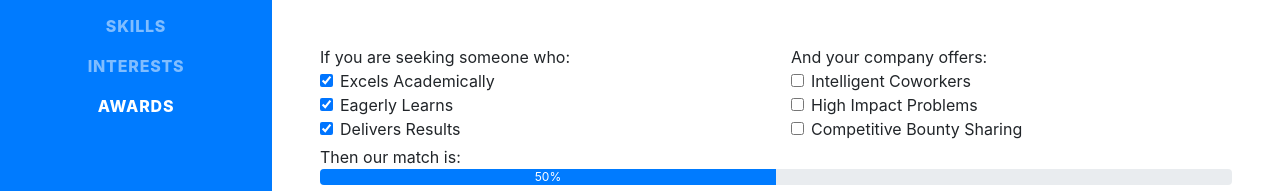
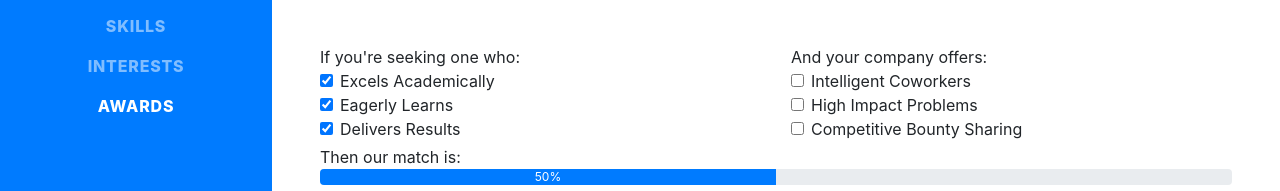
Before and after one commit to xiankaing/xiankaing.github.io, a website with bundled scripts: page index.html in a window 1280 px wide. Shown: the part 486-677 px from the top of the page. Built offline with nearby package versions, Linux system fonts and the light colour scheme; a web font is replaced by a local one.

Commit message:
adjust wording to fit in sm

```diff
--- a/index.html
+++ b/index.html
@@ -91,7 +91,7 @@
 
         <div class="match-form row mb-1">
           <div class="col-6">
-            If you are seeking someone who:
+            If you're seeking one who:
             <div class="form-check">
               <input class="form-check-input" type="checkbox" name="exampleRadios" id="exampleRadios1" value="option1" checked>
               <label class="form-check-label" for="exampleRadios1">
```
